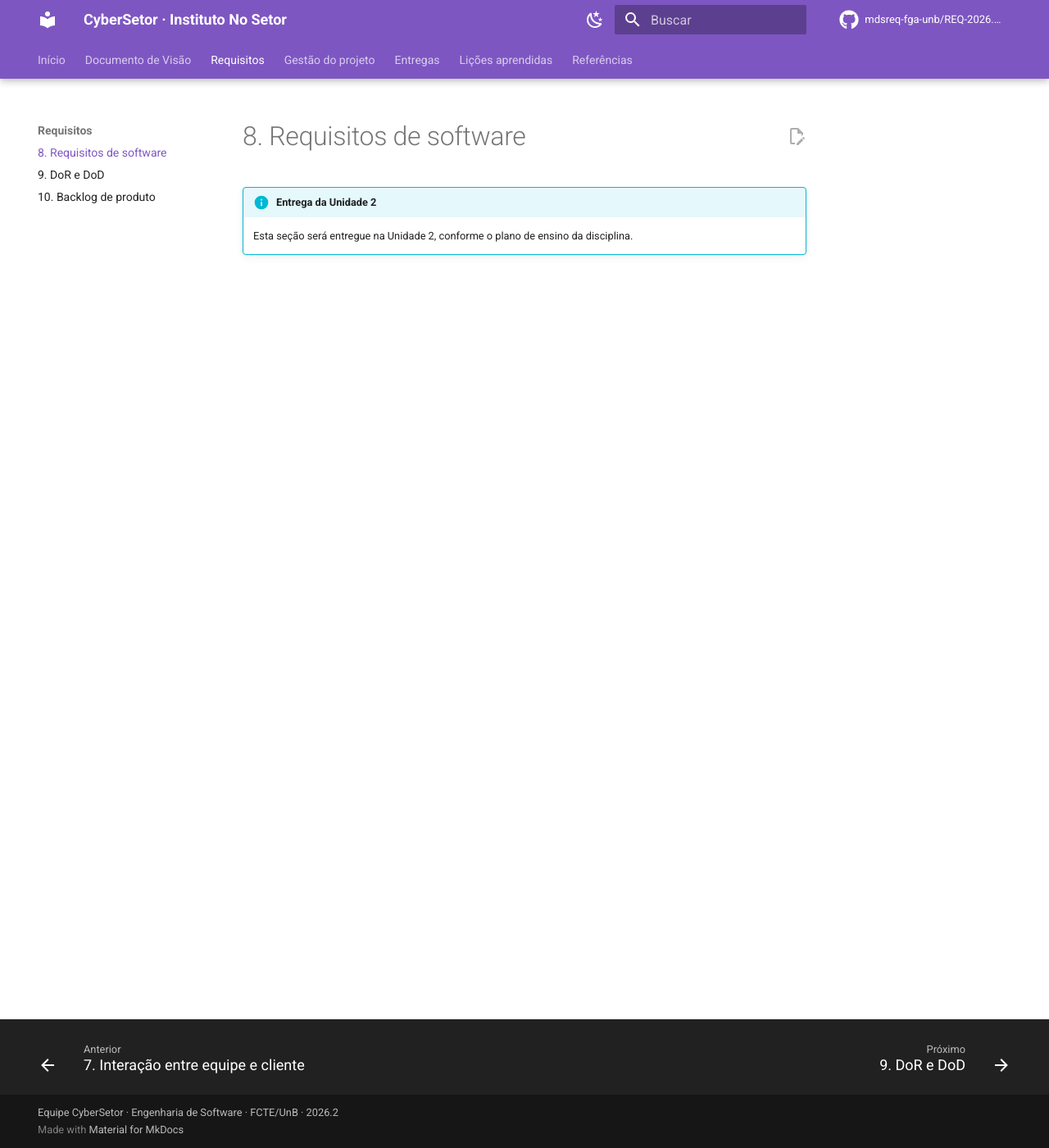
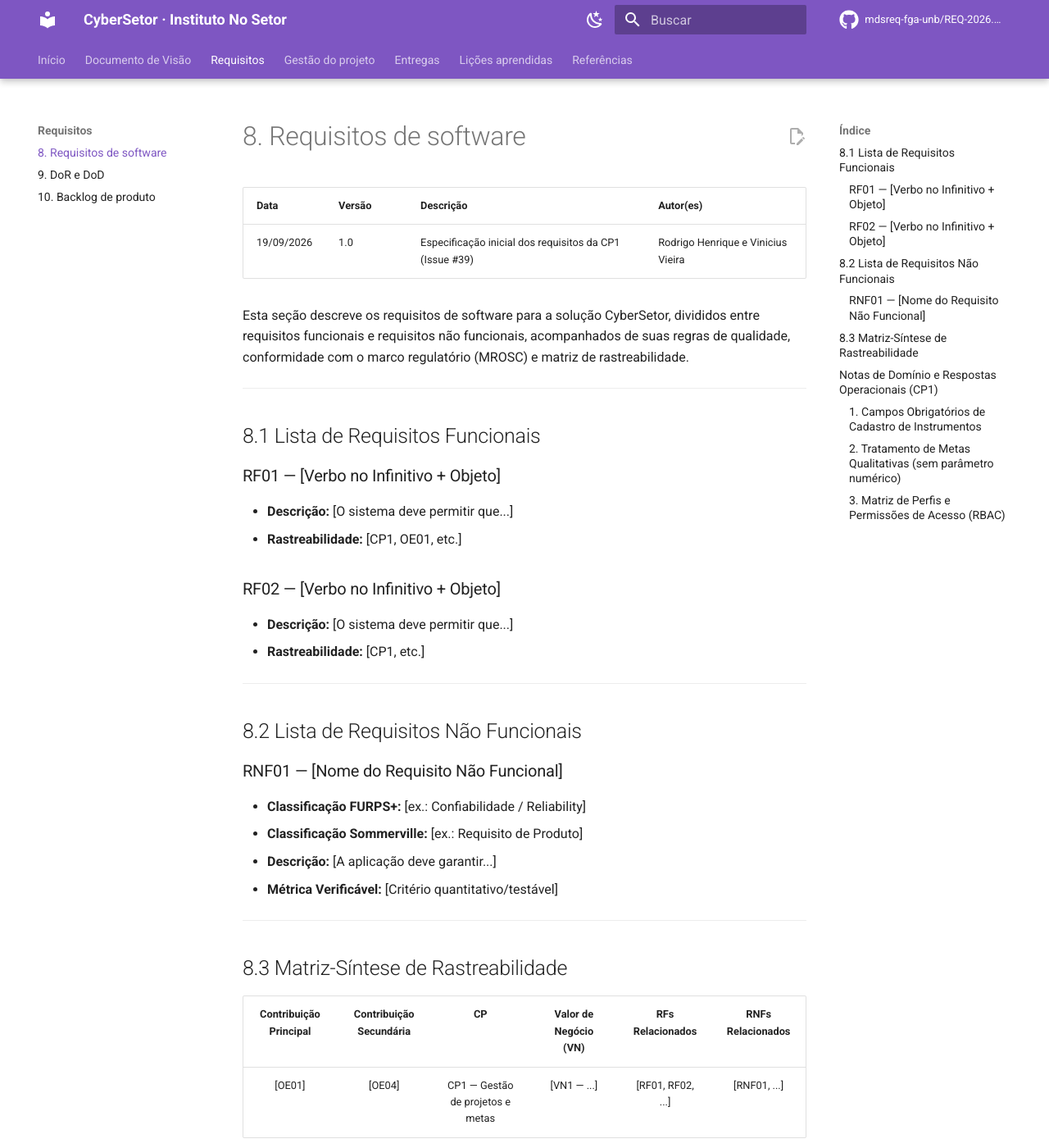
Before and after one commit to mdsreq-fga-unb/REQ-2026.2-T02-CyberSetor, an MkDocs documentation site: the page built from docs/requisitos/8-requisitos.md, in a window 1280 px wide and 1400 px high. Shown: the whole window at 82% size. Built offline with MkDocs 1.6.1 and Material for MkDocs 9.7.7, drawn with Linux system fonts in a browser that asks for light colours; comment, search, counter and statistics services are not loaded; some of the changed text lies outside the part shown.

Commit message:
docs(requisitos): cria modelo de documento para fazer os commits dos requisitos

```diff
--- a/docs/requisitos/8-requisitos.md
+++ b/docs/requisitos/8-requisitos.md
@@ -1,4 +1,68 @@
 # 8. Requisitos de software
 
-!!! info "Entrega da Unidade 2"
-    Esta seção será entregue na Unidade 2, conforme o plano de ensino da disciplina.
+| Data | Versão | Descrição | Autor(es) |
+| :--- | :--- | :--- | :--- |
+| 19/09/2026 | 1.0 | Especificação inicial dos requisitos da CP1 (Issue #39) | Rodrigo Henrique e Vinicius Vieira |
+
+Esta seção descreve os requisitos de software para a solução CyberSetor, divididos entre requisitos funcionais e requisitos não funcionais, acompanhados de suas regras de qualidade, conformidade com o marco regulatório (MROSC) e matriz de rastreabilidade.
+
+---
+
+## 8.1 Lista de Requisitos Funcionais
+
+<!--
+Padrão exigido:
+* Código único (ex.: RF01)
+* Nome: Verbo no Infinitivo + Objeto Direto
+* Descrição clara do comportamento esperado
+* Rastreabilidade formal (CP1, OEs, BPMN G01/G02, Histórias de Usuário)
+-->
+
+### RF01 — [Verbo no Infinitivo + Objeto]
+* **Descrição:** [O sistema deve permitir que...]
+* **Rastreabilidade:** [CP1, OE01, etc.]
+
+### RF02 — [Verbo no Infinitivo + Objeto]
+* **Descrição:** [O sistema deve permitir que...]
+* **Rastreabilidade:** [CP1, etc.]
+
+---
+
+## 8.2 Lista de Requisitos Não Funcionais
+
+<!--
+Padrão exigido:
+* Classificação FURPS+ / URPS+
+* Classificação de Sommerville
+* Descrição da restrição técnica ou regulatória
+* Métrica verificável / critério de aceitação numérico e testável
+-->
+
+### RNF01 — [Nome do Requisito Não Funcional]
+* **Classificação FURPS+:** [ex.: Confiabilidade / Reliability]
+* **Classificação Sommerville:** [ex.: Requisito de Produto]
+* **Descrição:** [A aplicação deve garantir...]
+* **Métrica Verificável:** [Critério quantitativo/testável]
+
+---
+
+## 8.3 Matriz-Síntese de Rastreabilidade
+
+| Contribuição Principal | Contribuição Secundária | CP | Valor de Negócio (VN) | RFs Relacionados | RNFs Relacionados |
+| :---: | :---: | :---: | :---: | :---: | :---: |
+| [OE01] | [OE04] | CP1 — Gestão de projetos e metas | [VN1 — ...] | [RF01, RF02, ...] | [RNF01, ...] |
+
+---
+
+## Notas de Domínio e Respostas Operacionais (CP1)
+
+<!-- Espaço para registrar formalmente as 3 perguntas-chave da Issue #39 -->
+
+### 1. Campos Obrigatórios de Cadastro de Instrumentos
+* [Listar os campos indispensáveis...]
+
+### 2. Tratamento de Metas Qualitativas (sem parâmetro numérico)
+* [Descrever como o sistema trata metas qualitativas/descritivas...]
+
+### 3. Matriz de Perfis e Permissões de Acesso (RBAC)
+* [Definir quem edita/cria versus quem apenas consulta...]
```
